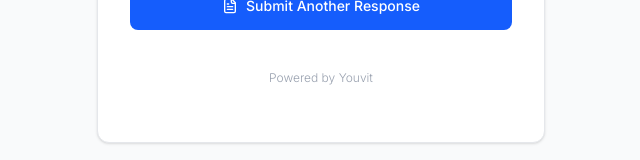
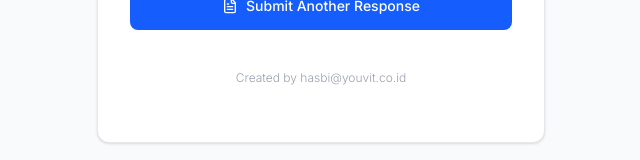
Before and after one commit to has-bi/youvit-form, a Next.js app: page /success in a window 1280 px wide. Shown: the part 661-821 px from the top of the page, without its empty margins (319-959 px from the left). Built offline with nearby package versions, Linux system fonts and the light colour scheme.

Commit message:
add created by lol

```diff
--- a/src/app/success/page.tsx
+++ b/src/app/success/page.tsx
@@ -44,7 +44,7 @@ export default function SuccessPage() {
 
           <div className="text-center pt-2">
             <p className="text-xs text-gray-400 font-light">
-              Powered by Youvit
+              Created by hasbi@youvit.co.id
             </p>
           </div>
         </CardContent>
```
